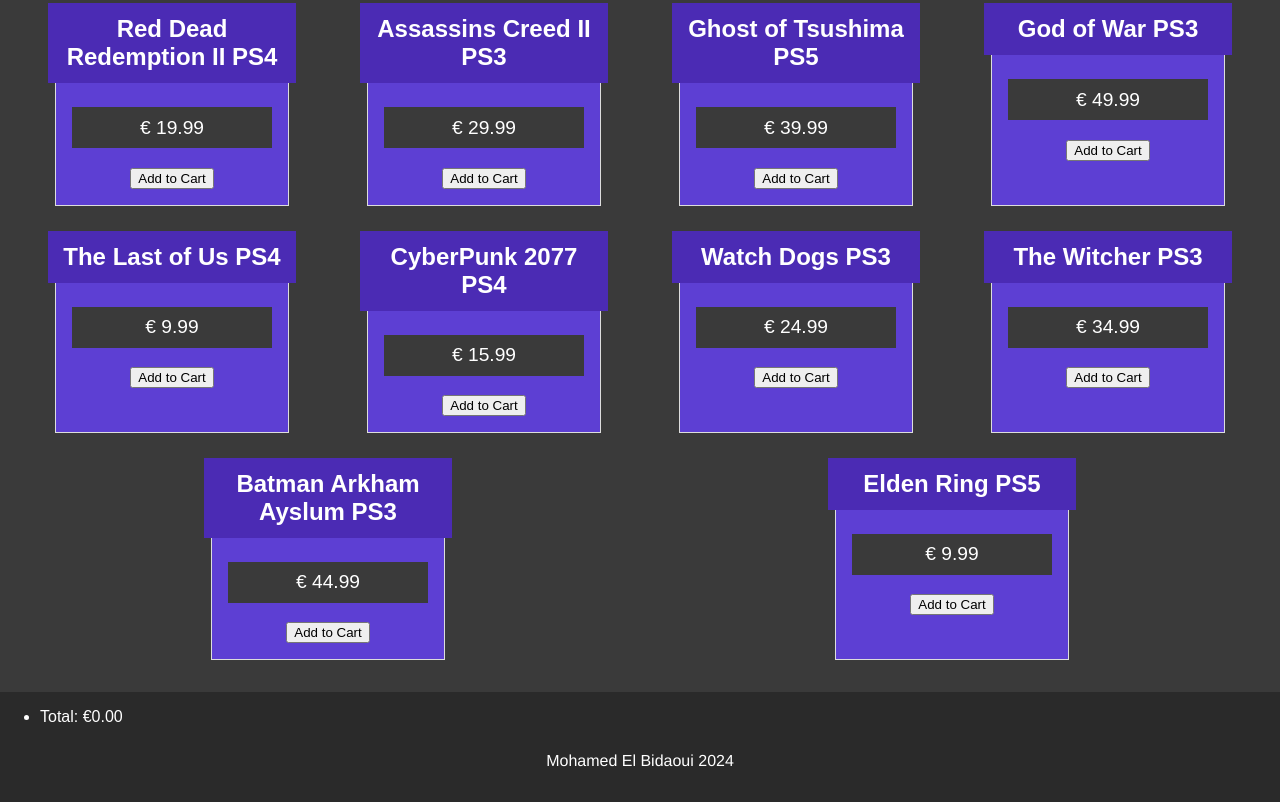
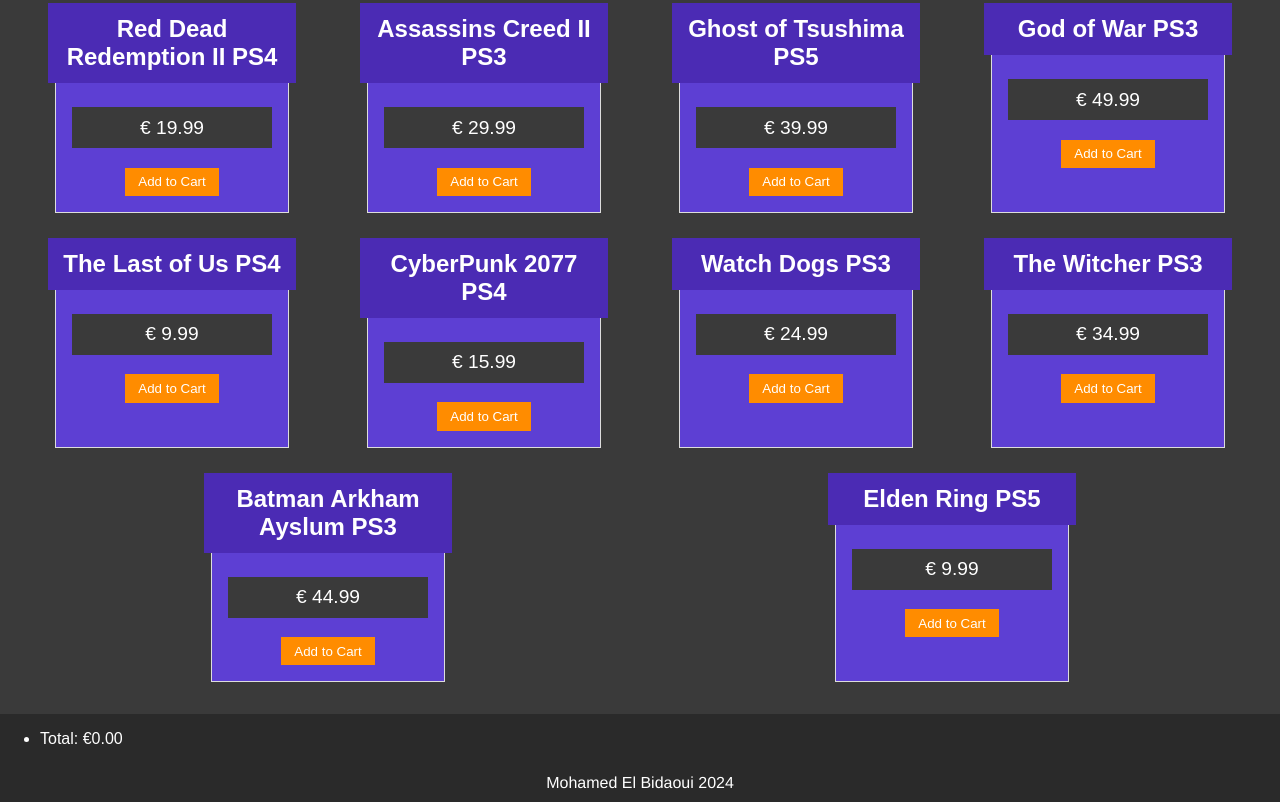
Before and after one commit to MohamedElb17/Portfolio-Web-Advanced, a plain HTML site: page page.html in a window 1280 px wide. Shown: the part 851-1653 px from the top of the page. Before the commit the page ends 1631 px from the top, so only its background shows below. Drawn offline with Linux system fonts and the light colour scheme.

Commit message:
Update CSS

```diff
--- a/stijl.css
+++ b/stijl.css
@@ -123,3 +123,27 @@
     padding: 0.5em;
     margin: 1em 0;
 }
+
+button.add-to-cart {
+    background: darkorange;
+    color: #fff;
+    border: none;
+    padding: 0.5em 1em;
+    cursor: pointer;
+    transition: transform 0.2s;
+
+}
+
+button.add-to-cart:hover {
+    transform: scale(1.1);
+}
+
+
+#cart, #newsletter {
+    padding: 1em;
+}
+
+
+.total-price {
+    font-weight: bold;
+}
```
